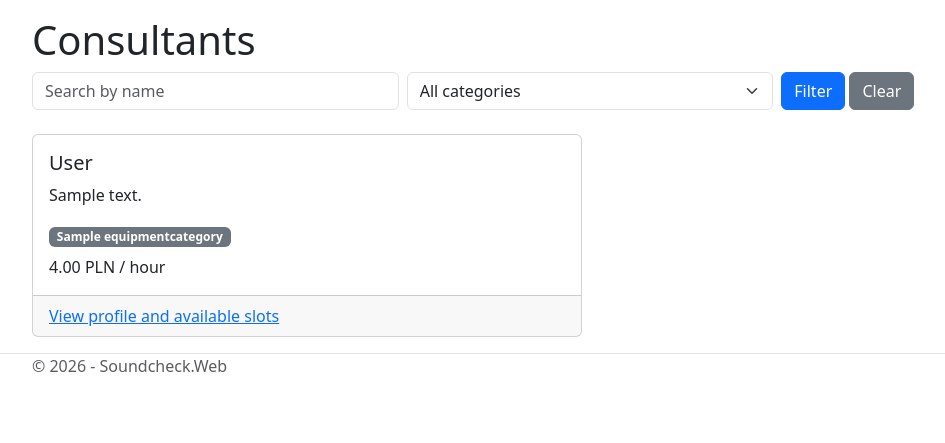
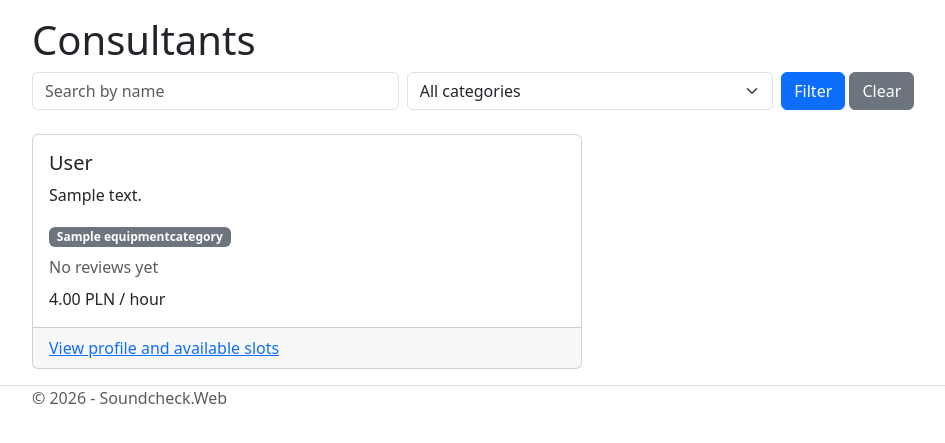
Before and after one commit to BestIsaacPlayer/Soundcheck, an ASP.NET Core app: page /Consultants in a window 1280 px wide. Shown: the part 57-500 px from the top of the page, without its empty margins (50-995 px from the left). Run offline with ASP.NET Core 8, Linux system fonts and the light colour scheme; tables that the repository leaves empty hold one stand-in row (values such as "Sample post").

Commit message:
Add average rating display to the consultants display  view

```diff
--- a/Soundcheck.Web/Views/Consultants/Index.cshtml
+++ b/Soundcheck.Web/Views/Consultants/Index.cshtml
@@ -45,6 +45,14 @@ else
                                 <span class="badge text-bg-secondary">@consultantCategory.EquipmentCategory.Name</span>
                             }
                         </p>
+                        @if (Model.AverageRatings.TryGetValue(consultant.Id, out var averageRating))
+                        {
+                            <p class="mb-2">Rating: @averageRating.ToString("0.00") / 5</p>
+                        }
+                        else
+                        {
+                            <p class="mb-2 text-muted">No reviews yet</p>
+                        }
                         <p class="mb-0">@consultant.HourlyRate.ToString("0.00") PLN / hour</p>
                     </div>
                     <div class="card-footer">
```
